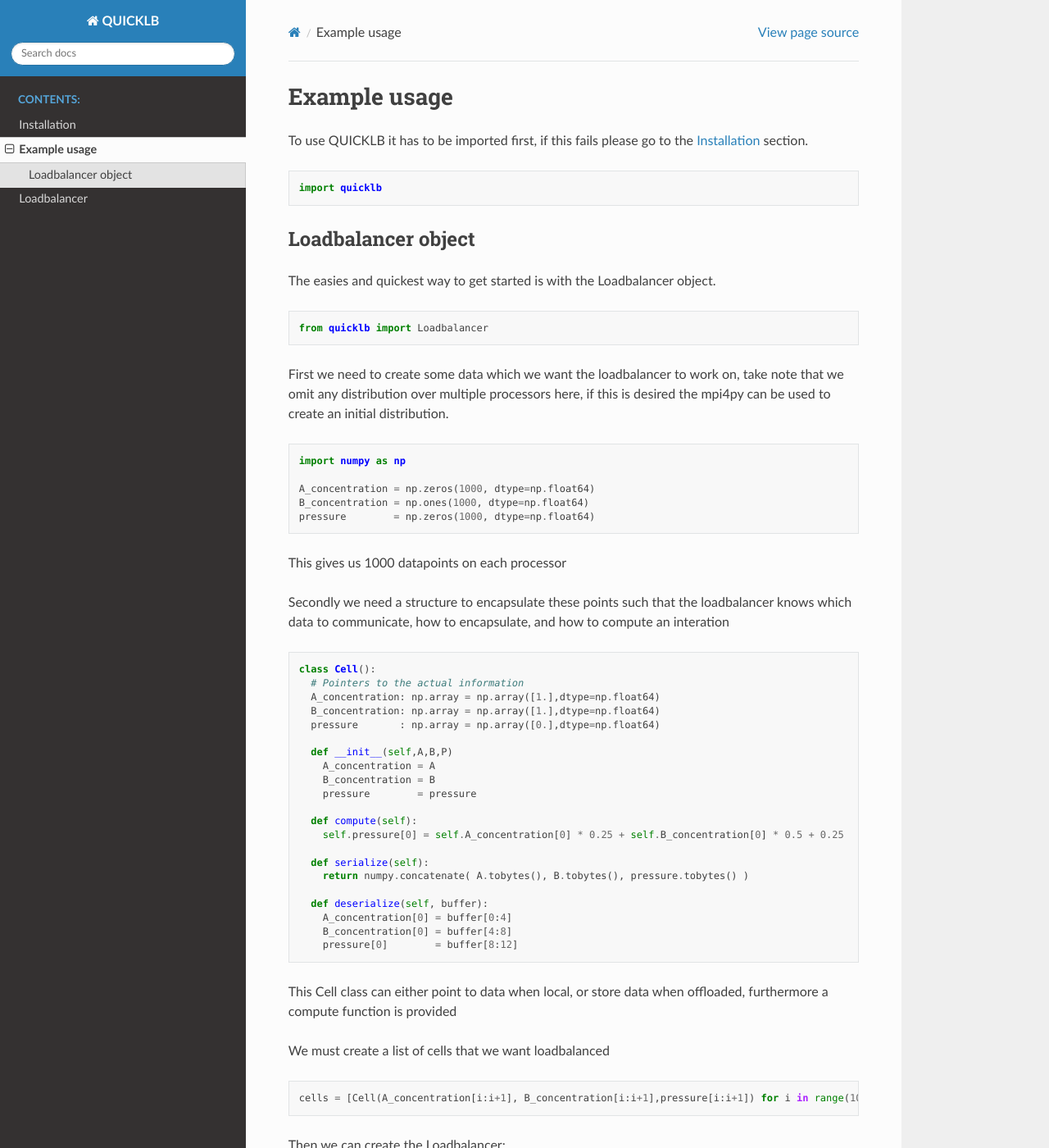
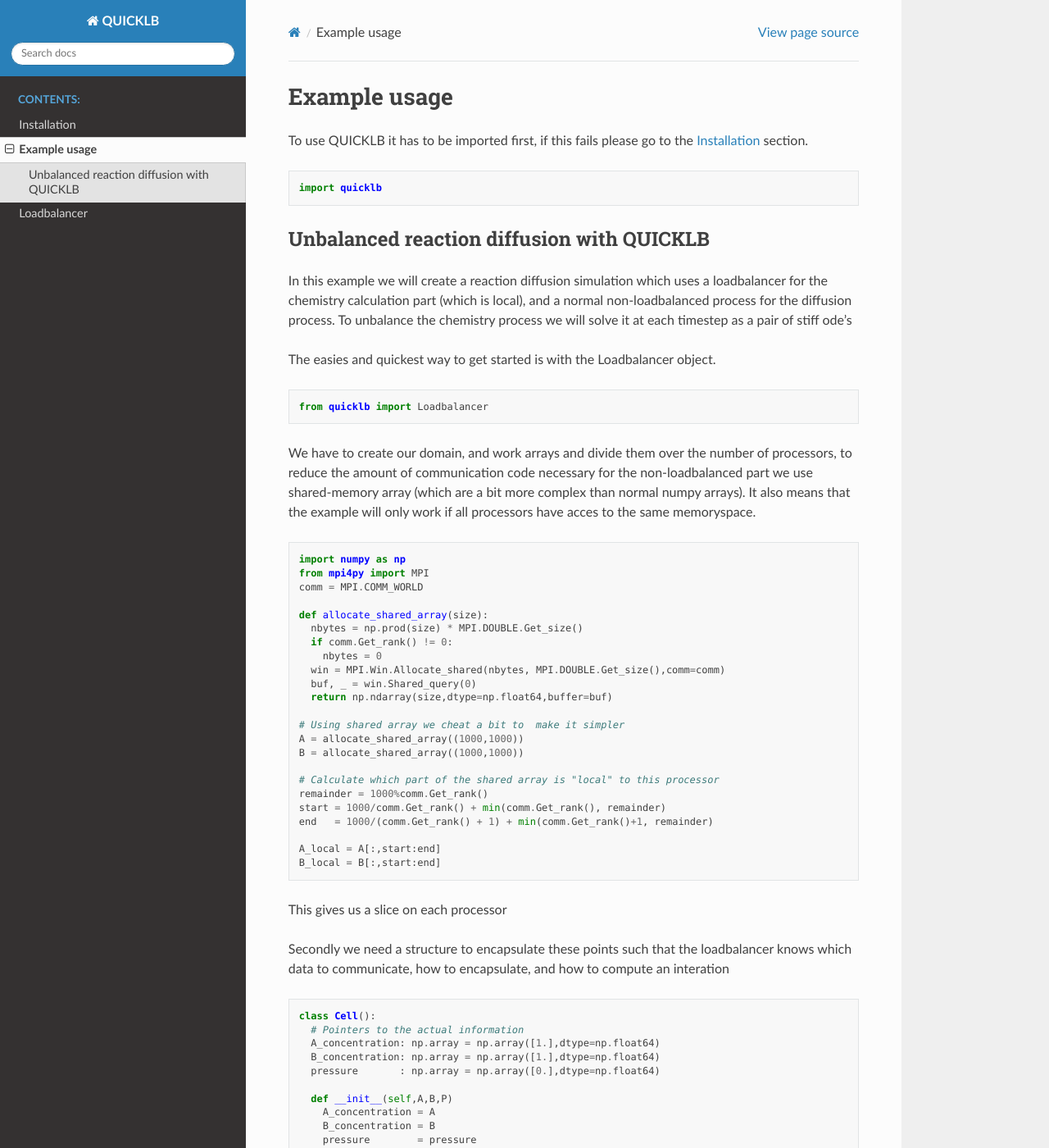
Before and after one commit to NLESC-JCER/QUICKLB, a Sphinx documentation site: the page built from docs/examples.rst, in a window 1280 px wide and 1400 px high. Shown: the whole window at 82% size. Built offline with Sphinx 7.4.7 and the Read the Docs theme 2.0.0, drawn with Linux system fonts in a browser that asks for light colours; some of the changed text lies outside the part shown.

Commit message:
update example

```diff
--- a/docs/examples.rst
+++ b/docs/examples.rst
@@ -9,8 +9,14 @@
   import quicklb
 
 
-Loadbalancer object
--------------------
+Unbalanced reaction diffusion with QUICKLB
+------------------------------------------
+
+In this example we will create a reaction diffusion simulation which uses a
+loadbalancer for the chemistry calculation part (which is local), and a normal
+non-loadbalanced process for the diffusion process. To unbalance the chemistry
+process we will solve it at each timestep as a pair of stiff ode's
+
 
 The easies and quickest way to get started is with the Loadbalancer object.
 
@@ -19,21 +25,39 @@
   from quicklb import Loadbalancer
 
 
-First we need to create some data which we want the loadbalancer to work on,
-take note that we omit any distribution over multiple processors here, if this
-is desired the mpi4py can be used to create an initial distribution.
+We have to create our domain, and work arrays and divide them over the number
+of processors, to reduce the amount of communication code necessary for the
+non-loadbalanced part we use shared-memory array (which are a bit more complex
+than normal numpy arrays). It also means that the example will only work if
+all processors have acces to the same memoryspace.
 
 .. code::
 
   import numpy as np
+  from mpi4py import MPI
+  comm = MPI.COMM_WORLD
 
-  A_concentration = np.zeros(1000, dtype=np.float64)
-  B_concentration = np.ones(1000, dtype=np.float64)
-  pressure        = np.zeros(1000, dtype=np.float64)
+  def allocate_shared_array(size):
+    nbytes = np.prod(size) * MPI.DOUBLE.Get_size()
+    if comm.Get_rank() != 0:
+      nbytes = 0
+    win = MPI.Win.Allocate_shared(nbytes, MPI.DOUBLE.Get_size(),comm=comm)
+    buf, _ = win.Shared_query(0)
+    return np.ndarray(size,dtype=np.float64,buffer=buf)
 
+  # Using shared array we cheat a bit to  make it simpler
+  A = allocate_shared_array((1000,1000))
+  B = allocate_shared_array((1000,1000))
 
+  # Calculate which part of the shared array is "local" to this processor
+  remainder = 1000%comm.Get_rank()
+  start = 1000/comm.Get_rank() + min(comm.Get_rank(), remainder)
+  end   = 1000/(comm.Get_rank() + 1) + min(comm.Get_rank()+1, remainder)
 
-This gives us 1000 datapoints on each processor
+  A_local = A[:,start:end]
+  B_local = B[:,start:end]
+
+This gives us a slice on each processor
 
 Secondly we need a structure to encapsulate these points such that the
 loadbalancer knows which data to communicate, how to encapsulate, and how to compute an interation
@@ -70,7 +94,8 @@
 
 .. code::
 
-  cells = [Cell(A_concentration[i:i+1], B_concentration[i:i+1],pressure[i:i+1]) for i in range(1000)]
+  cells = [Cell(A_local[i:i+1,j], B_local[i:i+1,j])
+              for i in range(1000) for j in range(start,stop)]
 
 Then we can create the Loadbalancer:
 
@@ -83,29 +108,44 @@
 harts content:
 
 .. code::
+
   number_of_iterations = 42
   for i in range(number_of_iterations):
     if i%10 == 0:
       lb.partition()
     lb.iterate()
 
-
-We could also have separate physical processes which need to be calculated, some of which are very prone to
-loadimbalance and are handled by the loadbalancers, while others are well
-behaved and don't exhibit load imbalance:
+This takes care of the loadbalancing part of this example, but only calculates
+the chemistry on single cells, we still need to implement the diffusion to get a
+working reaction diffusion system. We do that here:
 
 .. code::
+
+  import scipy as sp
+
+  def diffuse(field,D):
+    # diffusion with laplace
+    laplace_kernel = np.array([[ .05, .2, 0.5],
+                               [  .2, -1,  .2],
+                               [ .05, .2, .05]])
+    # Perform diffusion over the local field + boundaries (this is where we cheat with shared memory arrays
+    newfield = sp.signal.convolve2d(field[:,start-1:stop+1],laplace_kernel, boundary='symm', mode='same')
+
+    comm.Barrier()
+
+    field[:,start:stop] = field[:,start:stop] + D*newfield[:,1,-1]
+
+Then we have to change our main loop to include diffusion as well
+
+.. code::
+
   number_of_iterations = 42
   for i in range(number_of_iterations):
+    diffuse(A,XXX)
+    diffuse(B,XXX)
     if i%10 == 0:
       lb.partition()
-    # Calulate load imbalance prone stuff
     lb.iterate()
 
-    # Calculate stuff without loadbalancing
-    A_concentration = A_concentration * pressure
-    B_concentration = B_concentration * pressure
 
-
-
-..
+Lastly we can create visualise this quite easily with matplotlib!
```
